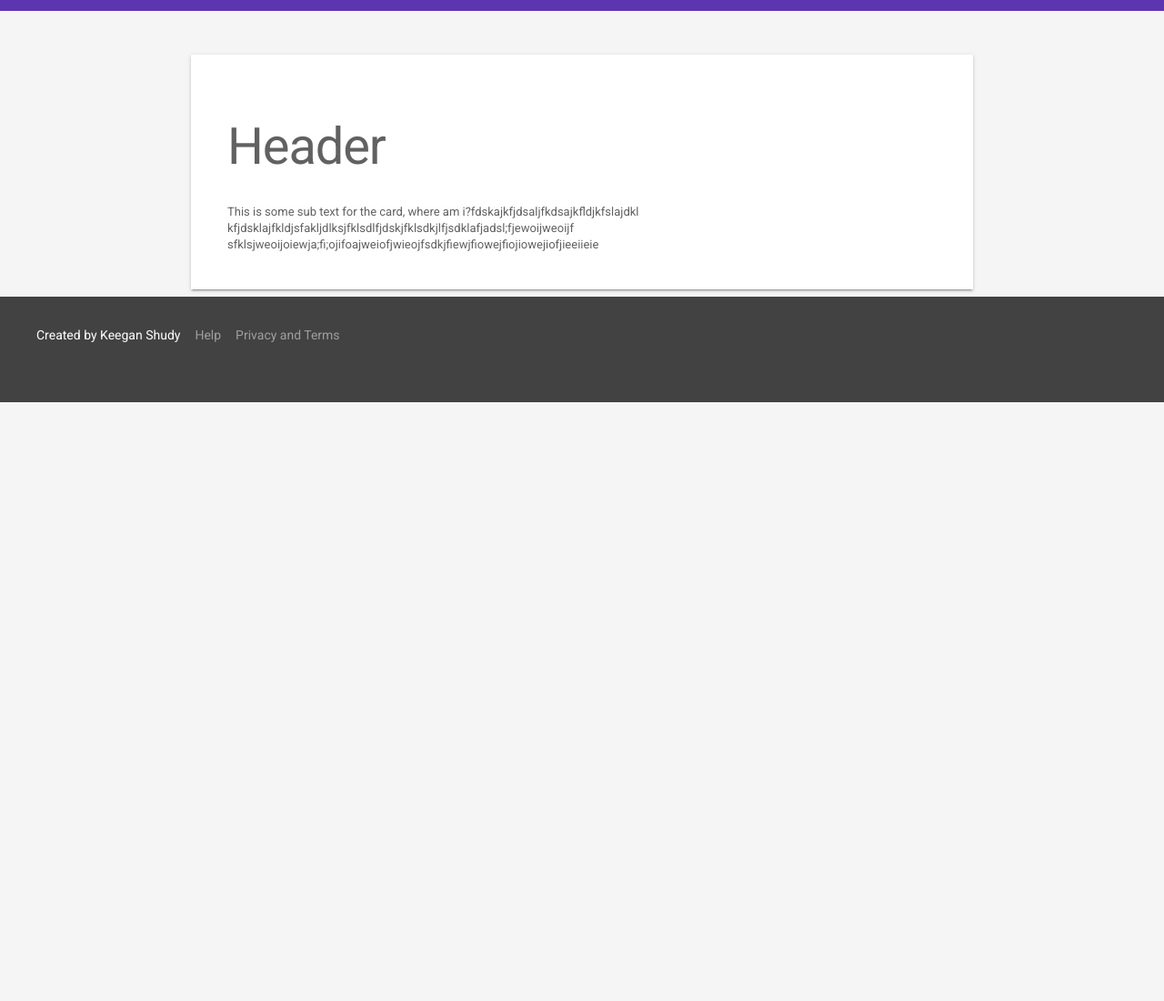
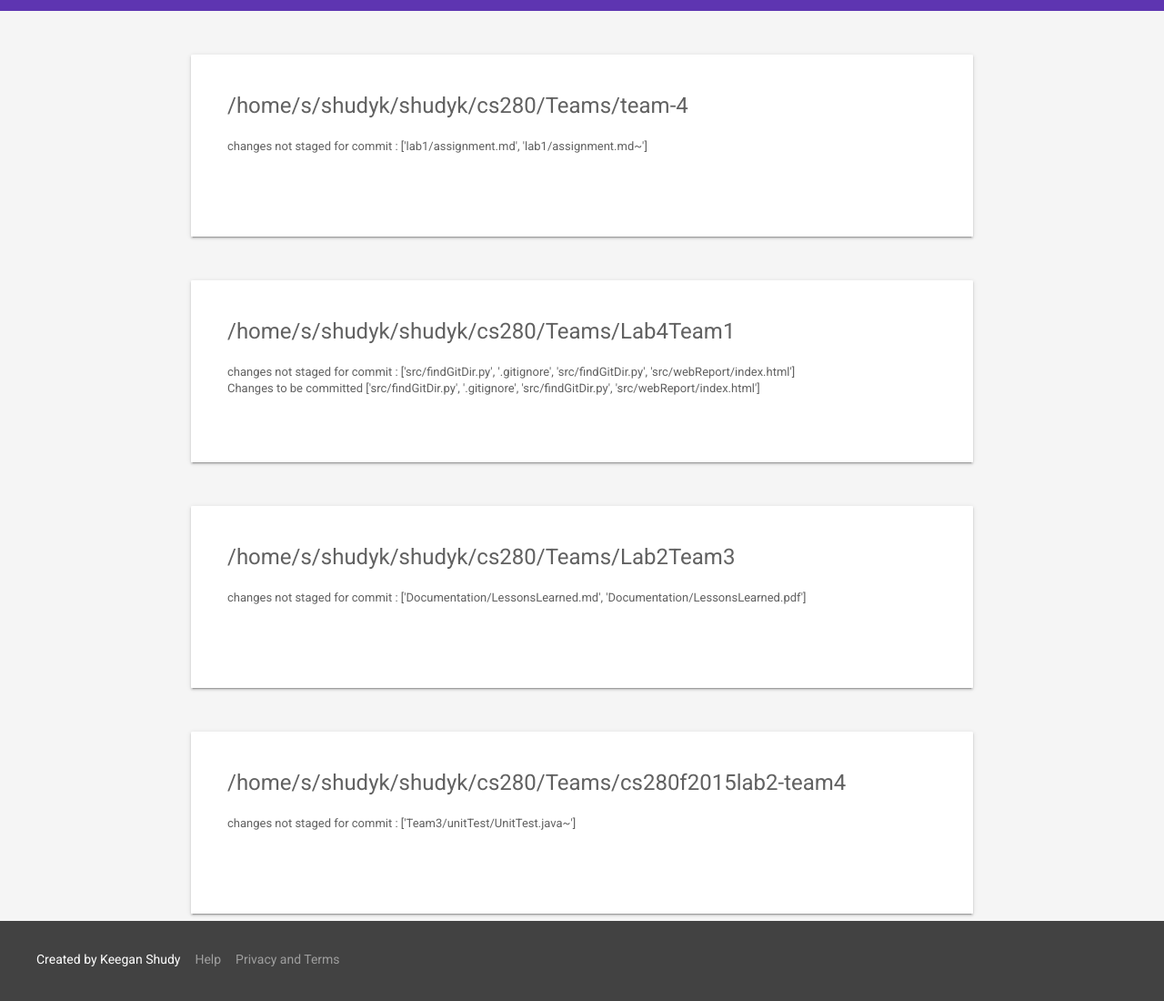
Before and after one commit to keggster101020/Repo-Rover, a plain HTML site: page src/webReport/index.html in a window 1280 px wide. Shown: the part 180-1280 px from the top of the page at 91% size. Before the commit the page ends 800 px from the top, so only its background shows below. Drawn offline with Linux system fonts and the light colour scheme.

Commit message:
correction, now its like done xP feel free to test it

```diff
--- a/src/webReport/index.html
+++ b/src/webReport/index.html
@@ -62,16 +62,44 @@
       <main class="mdl-layout__content">
         <div class="mdl-layout__tab-panel is-active" id="overview">
 
-          <section class="section--center mdl-grid mdl-grid--no-spacing mdl-shadow--2dp">
+
+<section class="section--center mdl-grid mdl-grid--no-spacing mdl-shadow--2dp">
             <div class="mdl-card mdl-cell mdl-cell--12-col">
               <div class="mdl-card__supporting-text">
-                  <h1>Header</h1>
-                  This is some sub text for the card, where am i?fdskajkfjdsaljfkdsajkfldjkfslajdkl
-                  kfjdsklajfkldjsfakljdlksjfklsdlfjdskjfklsdkjlfjsdklafjadsl;fjewoijweoijf
-                  sfklsjweoijoiewja;fi;ojifoajweiofjwieojfsdkjfiewjfiowejfiojiowejiofjieeiieie
-                </div>
+<h4> /home/s/shudyk/shudyk/cs280/Teams/team-4 </h4>changes not staged for commit : ['lab1/assignment.md', 'lab1/assignment.md~']<br />
+
+			 </div>
             </div>
           </section>
+
+<section class="section--center mdl-grid mdl-grid--no-spacing mdl-shadow--2dp">
+            <div class="mdl-card mdl-cell mdl-cell--12-col">
+              <div class="mdl-card__supporting-text">
+<h4> /home/s/shudyk/shudyk/cs280/Teams/Lab4Team1 </h4>changes not staged for commit : ['src/findGitDir.py', '.gitignore', 'src/findGitDir.py', 'src/webReport/index.html']<br />Changes to be committed ['src/findGitDir.py', '.gitignore', 'src/findGitDir.py', 'src/webReport/index.html']<br />
+
+			 </div>
+            </div>
+          </section>
+
+<section class="section--center mdl-grid mdl-grid--no-spacing mdl-shadow--2dp">
+            <div class="mdl-card mdl-cell mdl-cell--12-col">
+              <div class="mdl-card__supporting-text">
+<h4> /home/s/shudyk/shudyk/cs280/Teams/Lab2Team3 </h4>changes not staged for commit : ['Documentation/LessonsLearned.md', 'Documentation/LessonsLearned.pdf']<br />
+
+			 </div>
+            </div>
+          </section>
+
+<section class="section--center mdl-grid mdl-grid--no-spacing mdl-shadow--2dp">
+            <div class="mdl-card mdl-cell mdl-cell--12-col">
+              <div class="mdl-card__supporting-text">
+<h4> /home/s/shudyk/shudyk/cs280/Teams/cs280f2015lab2-team4 </h4>changes not staged for commit : ['Team3/unitTest/UnitTest.java~']<br />
+
+			 </div>
+            </div>
+          </section>
+
+
 
 
         </div>
```
Also changed, not shown: src/webReport/clean.html (renamed from src/webReport/output.html, +2 -16 lines), 2 other files.
